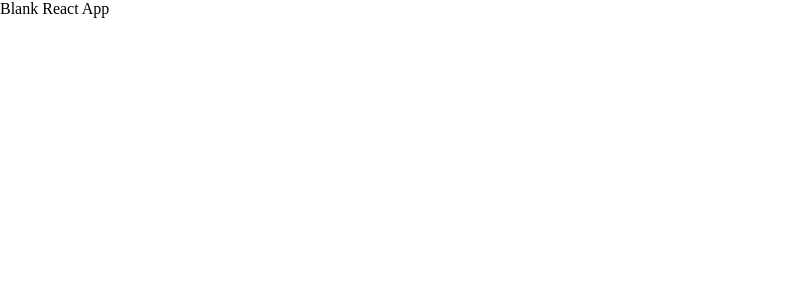
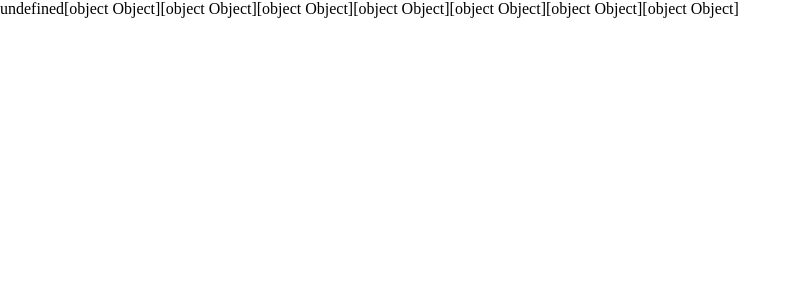
Before and after one commit to elShailee/Chess, a React (Create React App) app in the folder front/: page / in a window 1280 px wide. Shown: the top 300 px of the page, without its empty margins (0-801 px from the left). Built offline with nearby package versions, Linux system fonts and the light colour scheme.

Commit message:
started working on it

```diff
--- a/front/package.json
+++ b/front/package.json
@@ -9,6 +9,7 @@
 		"react": "^17.0.2",
 		"react-dom": "^17.0.2",
 		"react-scripts": "5.0.0",
+		"styled-components": "^5.3.3",
 		"web-vitals": "^2.1.4"
 	},
 	"scripts": {
--- a/front/src/App/App.js
+++ b/front/src/App/App.js
@@ -1,5 +1,11 @@
+import Board from 'Screens/Gameplay/Board';
+
 function App() {
-	return <div>Blank React App</div>;
+	return (
+		<div>
+			<Board />
+		</div>
+	);
 }
 
 export default App;
--- /dev/null
+++ b/front/src/Screens/Gameplay/Board.jsx
@@ -0,0 +1,17 @@
+import React from 'react';
+import { Tile } from './styles';
+
+export default function Board() {
+	let boardTiles;
+	for (let row = 0; row < 7; row++) {
+		let row;
+		for (let col = 0; col < 7; col++) {
+			row += <Tile />;
+		}
+		row = <div>{row}</div>;
+		boardTiles += row;
+	}
+	boardTiles = <div>{boardTiles}</div>;
+
+	return boardTiles;
+}
--- /dev/null
+++ b/front/src/Screens/Gameplay/styles.js
@@ -0,0 +1,9 @@
+import styled from 'styled-components';
+
+export const Tile = styled.div`
+	width: 10vmin;
+	height: 10vmin;
+	box-sizing: border-box;
+	border: 1px solid black;
+	background-color: blue;
+`;
```
Also changed, not shown: front/jsconfig.json (added, +8 -0 lines), 1 other file (tests, documents, lock files or other folders). Lines whose indentation alone changed are shown as unchanged.
